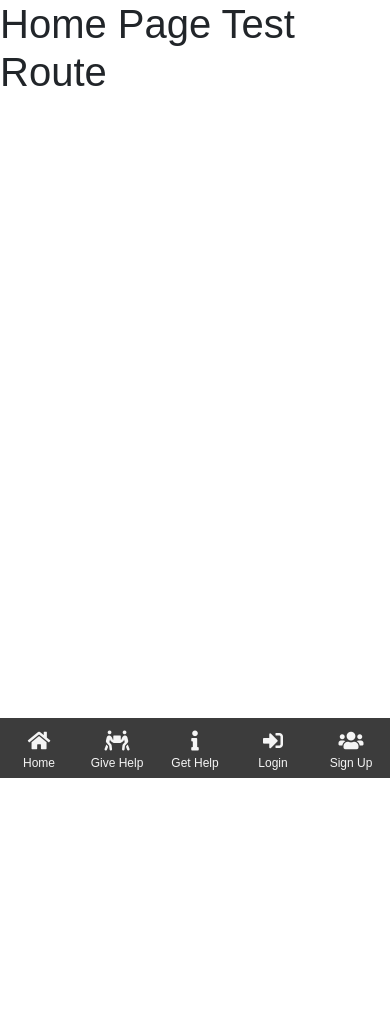
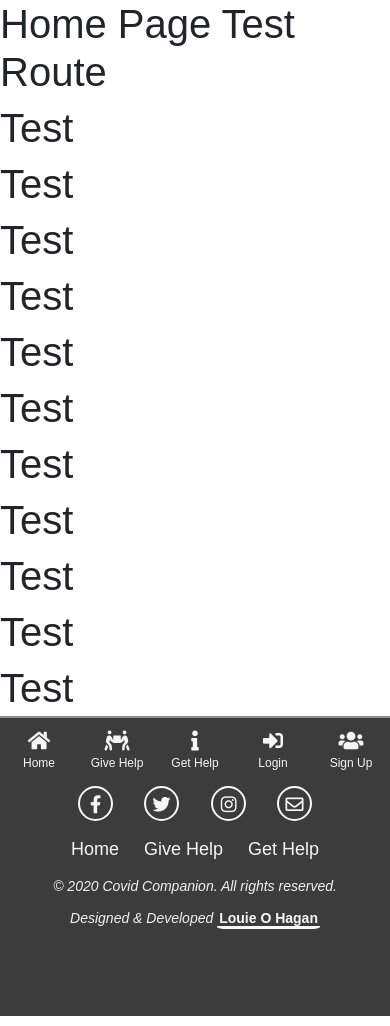
Before and after one commit to LouieOHagan/Covid-Companion-Website, a Flask app: page / in a window 390 px wide. Shown: the part 66-1092 px from the top of the page. Before the commit the page ends 844 px from the top, so only its background shows below. Run offline with Flask 2, Linux system fonts and the light colour scheme; some libraries are stand-ins or nearby versions.

Commit message:
Feat: Added footer w/social media icons, internal links, copyright and developer info and made fully responsive while insuring the bottom nav bar on small devices isnt in the way of any info

```diff
--- a/static/css/style.css
+++ b/static/css/style.css
@@ -1,4 +1,9 @@
 /* --------------------------Colours */
+
+.nav-colour {
+    background-color: #3c3c3c!important;
+    width: 100%;
+}
 
 /* --------------------------Special Padding/Margin */
 body {
@@ -22,11 +27,6 @@ body {
     margin: 0 25px 0 0.625rem;
 }
 
-.nav-colour {
-    background-color: #3c3c3c!important;
-    width: 100%;
-}
-
 .cc-navbar {
     margin: auto;
     width: 80%;
@@ -48,7 +48,6 @@ body {
 .nav-link:hover {
     color: #feb62e;
     transition: 0.5s;
-
 }
 
 .nav-link::after {
@@ -91,6 +90,8 @@ body {
 	left: 0;
 	margin-top: -5px;
 	width: 100%;
+    z-index: 1;
+    border-top: 2px solid #909090;
 }
 
 .phone-nav ul {
@@ -131,6 +132,84 @@ body {
     text-decoration: none;
 }
 
+/* --------------------------Footer */
+
+.footer-base {
+    height: 200px;
+    background: url(../images/foot.png) bottom no-repeat;
+    position: relative;
+    bottom: 0px;
+}
+
+.connect-icons{
+    width: 100%;
+    text-align: center;
+    padding: 0;
+    margin: 20px 0 0;
+}
+
+.connect-icons li{
+    text-decoration: none;
+    display: inline-block;
+    margin: 0 0.8125rem;
+}
+
+.connect-icons li i{
+    color: #f7f7f7;
+    background: #3c3c3c;
+    font-size: 20px;
+    width: 37px;
+    height: 37px;
+    padding: 13px 0px;
+    border: 2px solid #f7f7f7;
+    border-radius: 50%;
+    line-height: 7px;
+    text-align: center;
+}
+
+.connect-icons li i:hover,
+.footer-links li a:hover {
+    border-color: #feb62e;
+    color: #feb62e;
+    transition: 0.5s;
+}
+
+.footer-links {
+    width: 100%;
+    text-align: center;
+    padding: 0;
+    margin: 15px 0;
+}
+
+.footer-links li, .footer-links li a{
+    text-decoration: none;
+    display: inline-block;
+    margin: 0 0.3125rem;
+    color: #f5f5f5;
+}
+
+.copyright{
+    color: rgba(255, 255, 255, 0.925);
+    font-size: 14px;
+    text-align: center;
+    font-style: italic;
+    margin-bottom: 15px;
+}
+
+.creator a,
+.creator i{
+    padding: 0 2px;
+    font-style: normal;
+    color: #f7f7f7;
+    text-decoration: none;
+}
+
+.name{
+    border-bottom: 3px solid #f7f7f7;
+    border-radius: 10%;
+}
+
+
 /* --------------------------Media Query */
 
 /* Active for screen sizes under 992px */
@@ -144,6 +223,33 @@ body {
     }
 }
 
+/* Active for screen sizes under 768px */
+@media (max-width: 768px) {
+    .footer-base {
+        height: 250px;
+        background: #3c3c3c;
+        position: relative;
+        bottom: 10px;
+    }
+}
+
+/* Active for screen sizes under 576px */
+@media (max-width:576px) {
+    .connect-icons li i {
+        font-size: 18px;
+        width: 35px;
+        height: 35px;
+        line-height: 7px;
+    }
+
+    .footer-links li a {
+        font-size: 18px;
+    }
+}
+
+
+
+/* Active for screen sizes under 350px */
 @media (max-width: 350px) {
     .phone-nav ul {
         height: 70px;
@@ -153,3 +259,30 @@ body {
         padding: 5px;
     }
 }
+
+/* Active for screen sizes under 292px */
+@media (max-width:292px) {
+    .footer-base {
+        height: 270px;
+    }
+
+    .connect-icons li {
+        margin: 0 0.3125rem;
+    }
+
+    .connect-icons li i {
+        font-size: 14px;
+        width: 28px;
+        height: 28px;
+        line-height: 2px;
+    }
+
+    .footer-links li a {
+        font-size: 14px;
+        margin: 0 1px;
+    }
+
+    .copyright {
+        font-size: 12px;
+    }
+}
--- a/templates/base.html
+++ b/templates/base.html
@@ -54,7 +54,7 @@
     </div>
     <!-- / .Navigation Bar -->
 
-    <!-- Small Screen Bottom Navigation Bar -->
+                <!-- Small Screen Bottom Navigation Bar -->
                 <div class="phone-nav d-block d-md-none">
                     <ul>
                         <li>
@@ -74,10 +74,89 @@
                         </li>
                     </ul>
                 </div>
-    <!-- /. Small Screen Bottom Navigation Bar -->
+                <!-- /. Small Screen Bottom Navigation Bar -->
 
     {% block content %}
     {% endblock %}
+    <h1>Test</h1>
+    <h1>Test</h1>
+    <h1>Test</h1>
+    <h1>Test</h1>
+    <h1>Test</h1>
+    <h1>Test</h1>
+    <h1>Test</h1>
+    <h1>Test</h1>
+    <h1>Test</h1>
+    <h1>Test</h1>
+    <h1>Test</h1>
+    <h1>Test</h1>
 
+
+
+    <!-- Footer -->
+    <footer class="nav-colour footer-base">
+        <div class="container">
+
+            <!-- Social Media Column -->
+            <div class="row">
+                <div class="col col-12">
+                    <ul class="connect-icons">
+                        <li>
+                            <a href="https://www.facebook.com" target="_blank" class="hvr-icon-float">
+                                <i class="fab fa-facebook-f"></i>
+                            </a>
+                        </li>
+                        <li>
+                            <a href="https://twitter.com/" target="_blank" class="hvr-icon-float">
+                                <i class="fab fa-twitter"></i>
+                            </a>
+                        </li>
+                        <li>
+                            <a href="https://www.instagram.com/" target="_blank" class="hvr-icon-float">
+                                <i class="fab fa-instagram"></i>
+                            </a>
+                        </li>
+                        <li>
+                            <a href="mailto:support@covid-companion.ie" target="_blank" class="hvr-icon-float">
+                                <i class="far fa-envelope"></i>
+                            </a>
+                        </li>
+                    </ul>
+                </div>
+            </div>
+            <!-- / .Social Media Column -->
+
+            <!-- Page Footer Links -->
+            <div class="row">
+                <div class="col col-12">
+                    <ul class="footer-links">
+                        <li>
+                            <a href="{{ url_for('home') }}">Home</a>
+                        </li>
+                        <li>
+                            <a href="{{ url_for('give_help') }}">Give Help</a>
+                        </li>
+                        <li>
+                            <a href="{{ url_for('get_help') }}">Get Help</a>
+                        </li>
+                    </ul>
+                </div>
+            </div>
+            <!-- / .Page Footer Links -->
+
+            <!-- Copyright & Developer Column -->
+            <div class="row">
+                <div class="col-12">
+                    <h5 class="copyright">&copy; 2020 Covid Companion. All rights reserved.</h5>
+                    <h5 class="copyright creator">Designed & Developed <a
+							href="https://github.com/LouieOHagan" target="_blank"
+							class="name"><strong>Louie O Hagan</strong></a></h5>
+                </div>
+            </div>
+            <!-- / .Copyright & Developer Column -->
+
+        </div>
+    </footer>
+    <!-- / .Footer -->
 </body>
 </html>
```
Also changed, not shown: static/images/foot.png (added).
